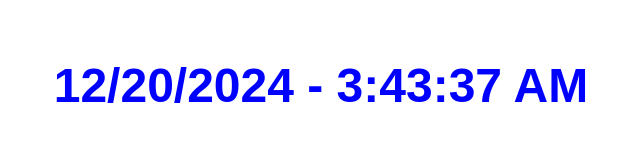
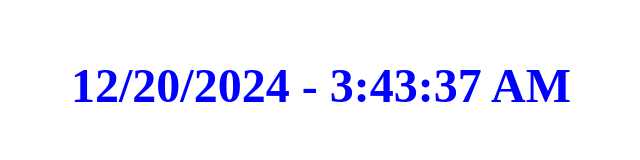
Before and after one commit to nhathanlam/timer.html, a plain HTML site: page index.html in a window 1280 px wide. Shown: the whole page, without its empty margins (319-959 px from the left). Drawn offline with Linux system fonts and the light colour scheme.

Commit message:
Update index.html

```diff
--- a/index.html
+++ b/index.html
@@ -5,7 +5,7 @@
 </head>
 <body style="font-family: Arial, sans-serif; text-align: center; padding: 50px;">
 
-  <div id="clock" style="font-size: 48px; font-weight: bold; color: blue; font-family: Arial;"></div>
+  <div id="clock" style="font-size: 48px; font-weight: bold; color: blue; font-family: Oswald;"></div>
   <script>
     function updateClock() {
       const now = new Date();
```
